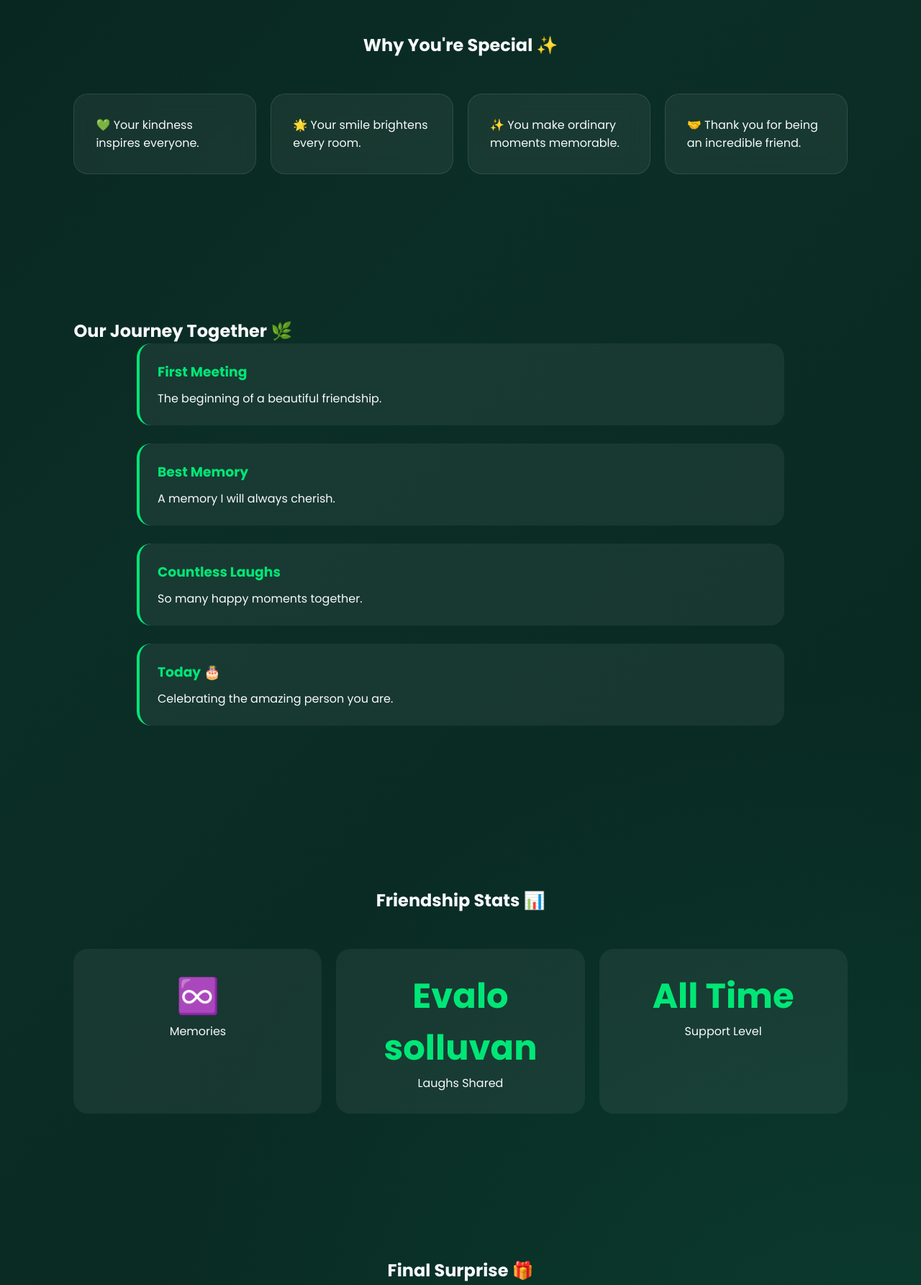
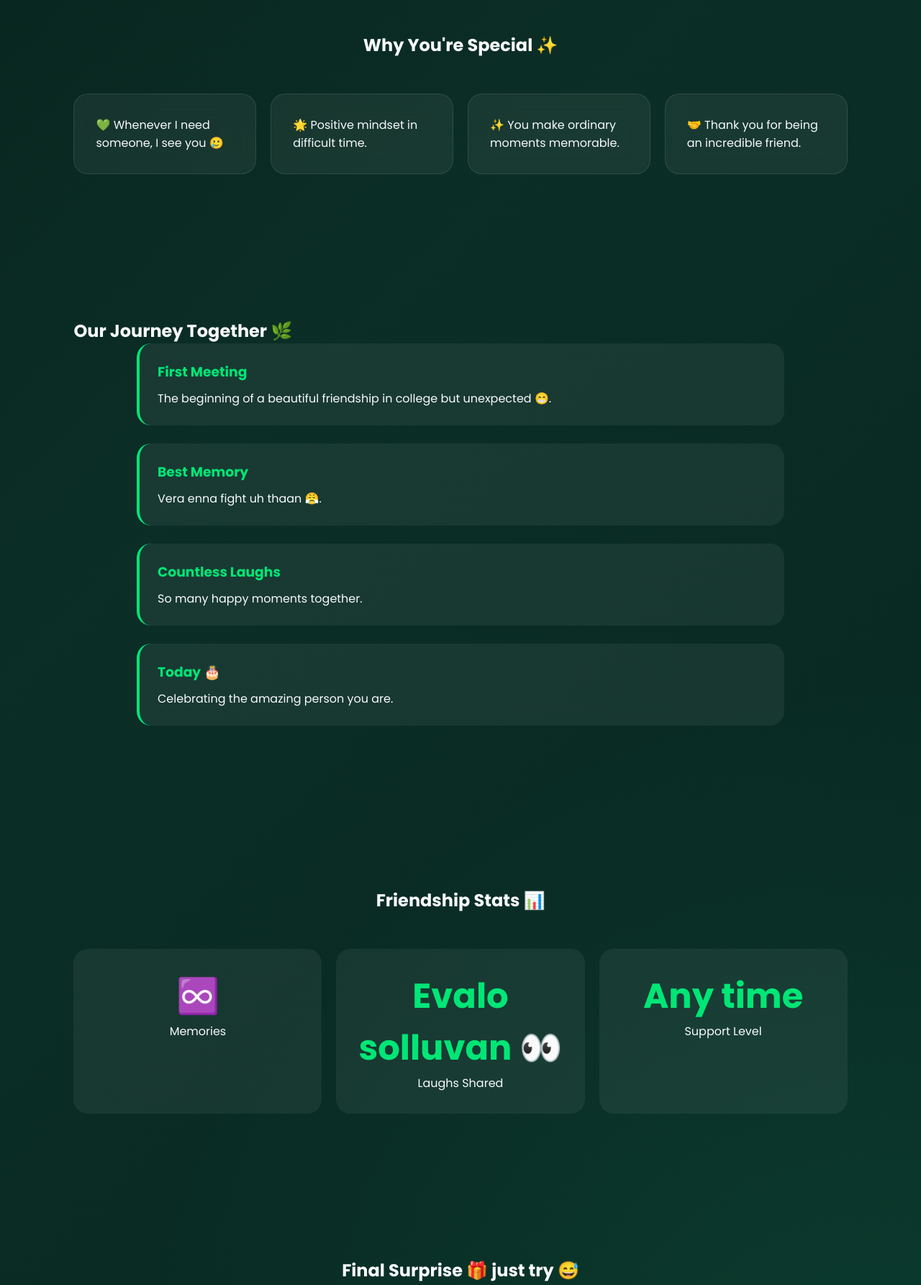
Before and after one commit to pugazhendhigovindaraj-lgtm/bday, a plain HTML site: page index.html in a window 1280 px wide. Shown: the part 1440-3225 px from the top of the page at 72% size. Drawn offline with Linux system fonts and the light colour scheme.

Commit message:
Update index.html

```diff
--- a/index.html
+++ b/index.html
@@ -102,7 +102,7 @@
 
         <div class="card">
 
-            💚 Your kindness inspires everyone.
+            💚 Whenever I need someone, I see you 🥲
 
 
         </div>
@@ -110,7 +110,7 @@
 
         <div class="card">
 
-            🌟 Your smile brightens every room.
+            🌟 Positive mindset in difficult time.
 
         </div>
 
@@ -152,7 +152,7 @@
 
                 <h3>First Meeting</h3>
 
-                <p>The beginning of a beautiful friendship.</p>
+                <p>The beginning of a beautiful friendship in college but unexpected 😁.</p>
 
             </div>
 
@@ -165,7 +165,7 @@
 
                 <h3>Best Memory</h3>
 
-                <p>A memory I will always cherish.</p>
+                <p>Vera enna fight uh thaan 😤.</p>
 
             </div>
 
@@ -227,7 +227,7 @@
 
         <div class="stat-card">
 
-            <h3 id="count2">Evalo solluvan</h3>
+            <h3 id="count2">Evalo solluvan 👀 </h3>
 
             <p>Laughs Shared</p>
 
@@ -236,7 +236,7 @@
 
         <div class="stat-card">
 
-            <h3 id="count3">All Time</h3>
+            <h3 id="count3">Any time </h3>
 
             <p>Support Level</p>
 
@@ -253,7 +253,7 @@
 <section class="surprise">
 
 
-    <h2>Final Surprise 🎁</h2>
+    <h2>Final Surprise 🎁 just try 😅</h2>
 
 
     <div class="gift-box" onclick="openGift()">
```
